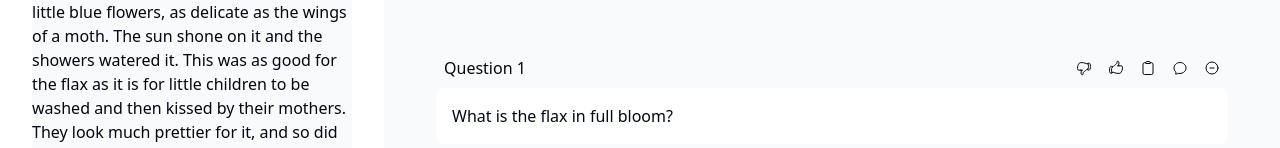
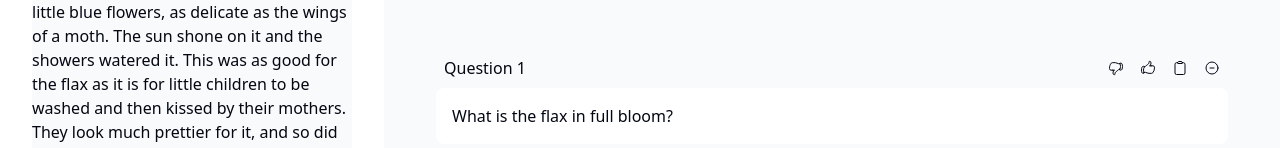
Before and after one commit to AIP-2024SP-Team1/youngyanggang, a Next.js app in the folder web-demo/: page / in a window 1280 px wide. Shown: the part 144-292 px from the top of the page. Built offline with nearby package versions, Linux system fonts and the light colour scheme.

Commit message:
style: translate output when hover

```diff
--- a/web-demo/src/app/_component/Output.tsx
+++ b/web-demo/src/app/_component/Output.tsx
@@ -1,19 +1,14 @@
+import { OutputType } from "../_lib";
+
 import {
   HandThumbDownIcon,
   HandThumbUpIcon,
   ClipboardIcon,
-  ChatBubbleOvalLeftIcon,
   MinusCircleIcon,
 } from "@heroicons/react/24/outline";
 
-interface Output {
-  id: number;
-  question: string;
-  answer: string;
-}
-
 interface Props {
-  output: Output;
+  output: OutputType;
 }
 
 export default function Output({ output }: Props) {
@@ -25,11 +20,12 @@ export default function Output({ output }: Props) {
           <HandThumbDownIcon className="w-4 h-4 cursor-pointer hover:scale-105" />
           <HandThumbUpIcon className="w-4 h-4 cursor-pointer hover:scale-105" />
           <ClipboardIcon className="w-4 h-4 cursor-pointer hover:scale-105" />
-          <ChatBubbleOvalLeftIcon className="w-4 h-4 cursor-pointer hover:scale-105" />
           <MinusCircleIcon className="w-4 h-4 cursor-pointer hover:scale-105" />
         </menu>
       </div>
-      <div className="bg-white rounded-lg p-4">{output.question}</div>
+      <div className="bg-white rounded-lg p-4 cursor-pointer hover:-translate-y-[2px] transition-all">
+        {output.question}
+      </div>
     </div>
   );
 }
```
